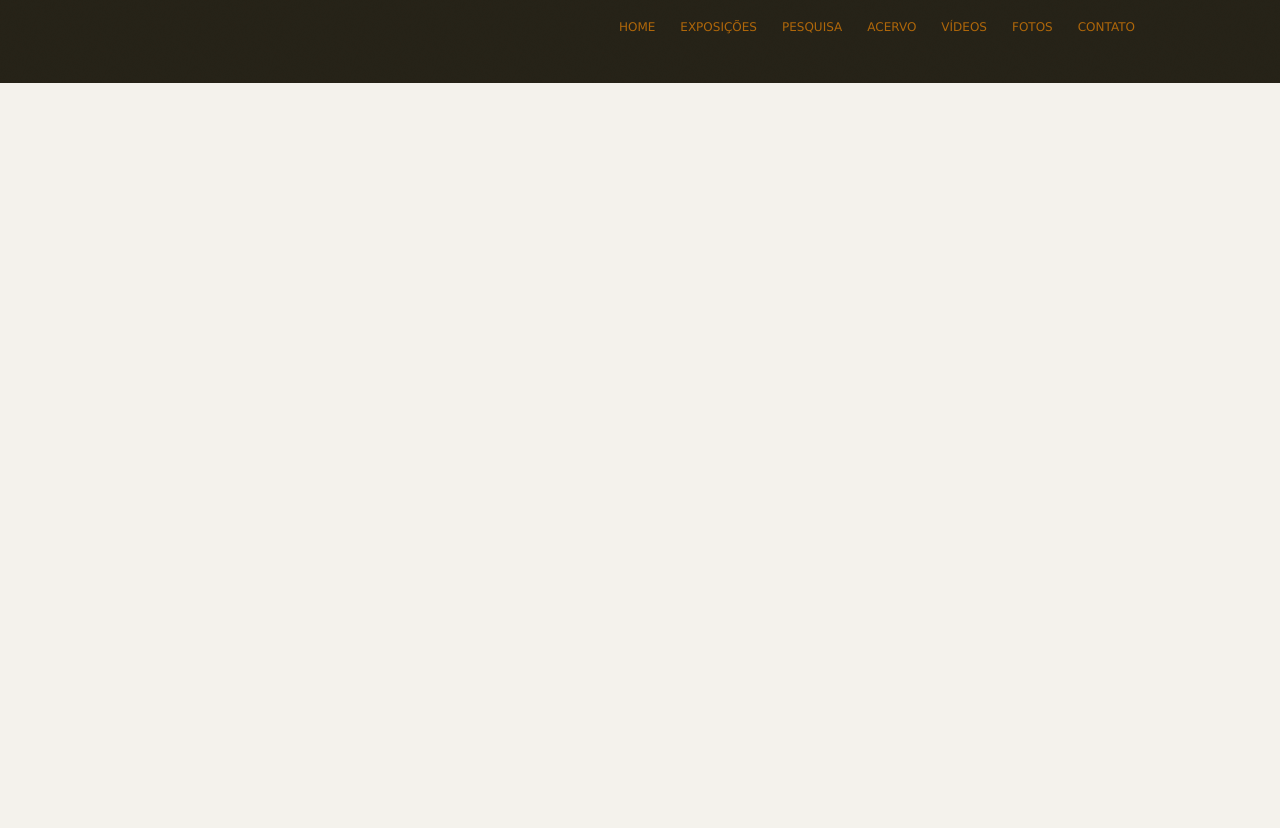
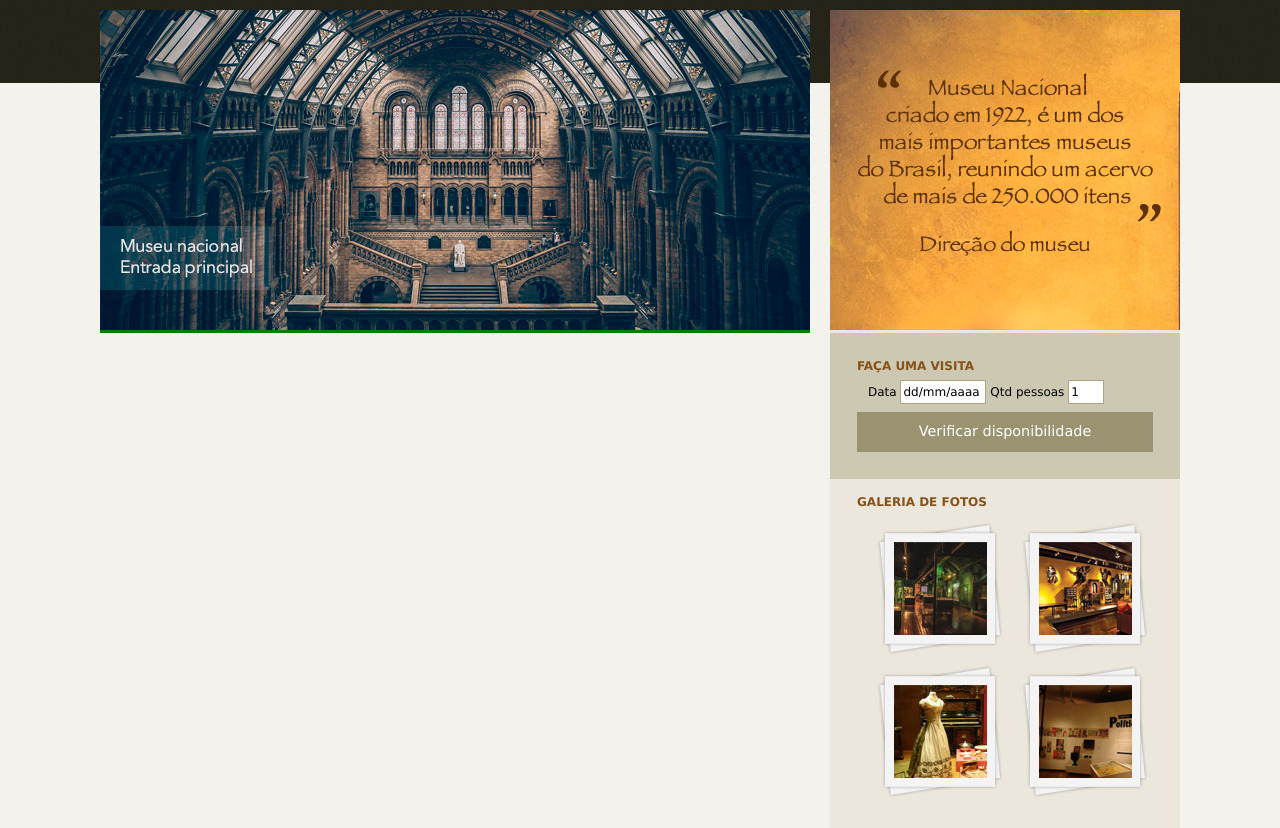
Before and after one commit to michelluciano/portifolio, a plain HTML site: page projetos/projeto6_museu_nacional/index.html in a window 1280 px wide. Shown: the part 75-903 px from the top of the page. Before the commit the page ends 800 px from the top, so only its background shows below. Drawn offline with Linux system fonts and the light colour scheme.

Commit message:
Finalizada parte aside

```diff
--- a/projetos/projeto6_museu_nacional/css/estilo.css
+++ b/projetos/projeto6_museu_nacional/css/estilo.css
@@ -19,10 +19,14 @@ a:hover{
 }
 /*Logo*/
 /*------------------------------------*/
+#logo h1{
+    float: left;
+}
+
 #logo a {
     width: 248px;
     height: 21px;
-    text-indent: -9999px;
+    text-indent:  -9999px;
     display: block;
     background: url(../img/logo.png) no-repeat;
 }
@@ -54,3 +58,78 @@ nav ul li a:hover{
     border-bottom: 1px solid #535858;
 }
 /*-------------------------------------*/
+/*Principal*/
+/*-------------------------------------*/
+#conteudo{
+    width: 710px;
+    float: left;
+    background: green;
+}
+aside{
+    width: 350px;
+    float: right;
+    background: #ebe7dd;
+    padding-bottom: 30px;
+}
+
+section#visita{
+    background: #cdc8b1;
+    padding: 10px 27px 27px 27px;
+}
+
+section#galeria{
+    padding: 0 27px 0 27px;
+
+}
+
+section#galeria a{
+    display: block;
+    background: url(../img/fundo-foto.png) no-repeat;
+    float: left;
+    padding: 17px 15px 17px 15px ;
+    margin: 10px 0 0 20px;
+}
+
+section#galeria img{
+    margin-left: 2px ;
+    margin-top: 3px;
+}
+
+h4{
+    color: #86521a;
+    text-transform: uppercase;
+    padding-bottom: 3px;
+    margin-bottom: 0;
+}
+
+/*-------------------------------------*/
+/*FORMULARIO*/
+input{
+    height: 20px;
+    width: 80px;
+    background: #fff;
+    border: none;
+    font-size: 1em;
+}
+
+input.campo{
+    border: 1px solid #ada484;
+}
+
+
+input.botao{
+    background: #9b9271;
+    color: white;
+    width: 100%;
+    height: 40px;
+    font-size: 1.2em;
+}
+
+fieldset{
+    border: none;
+
+}
+
+legend{
+    display: none;
+}
--- a/projetos/projeto6_museu_nacional/index.html
+++ b/projetos/projeto6_museu_nacional/index.html
@@ -16,7 +16,7 @@
 <body>
     <div id="container"><!--inicio container-->
         <header>
-            <div class="logo">
+            <div id="logo">
                 <h1><a href="">Museu Nacional</a></h1>
             </div>
             <nav>
@@ -31,6 +31,51 @@
                 </ul>
             </nav>
         </header>
+        <div id="principal"><!--principal-->
+            <div id="conteudo">
+                <section id="capa">
+                    <img src="img/museu.png" alt="fotografia interna do museu">
+                </section>
+            </div>
+            <aside>
+                <section id="depoimento">
+                    <img src="img/depoimento.png">
+                </section>
+                <section>
+                    <section id="visita">
+                        <h4>Faça uma visita</h4>
+                        <form>
+                            <fieldset>
+                                <legend>Selecione uma data:</legend>
+
+                                <label for="data">Data</label>
+                                <input class="campo" type="text" id="data" value="dd/mm/aaaa">
+
+                                <label for="qtd">Qtd pessoas</label>
+                                <input class="campo" style="width: 30px;" type="text" id="qtd" value="1">
+
+                            </fieldset>
+                            <input class="botao" type="submit" value="Verificar disponibilidade">
+                        </form>
+                    </section>
+                    <section id="galeria">
+                        <h4>Galeria de fotos</h4>
+                        <a href="">
+                            <img src="img/imagem1.jpg" height="93px" width="93px"
+                        </a>
+                        <a href="">
+                            <img src="img/imagem2.jpg" height="93px" width="93px"
+                        </a>
+                        <a href="">
+                            <img src="img/imagem3.jpg" height="93px" width="93px"
+                        </a>
+                        <a href="">
+                            <img src="img/imagem4.jpg" height="93px" width="93px"
+                        </a>
+                    </section>
+                </section>
+            </aside>
+        </div><!--principal-->
 
     </div><!--fim container-->
 </body>
```
